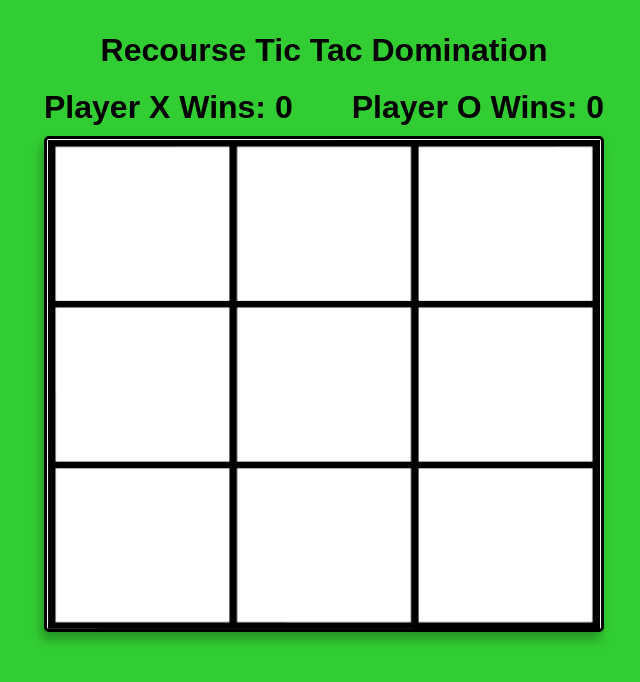
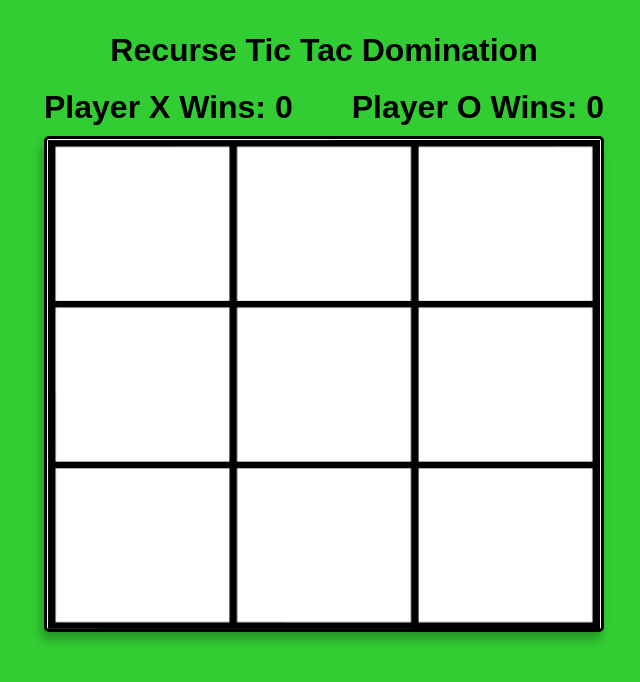
Before and after one commit to afitzmaurice38/RecourseInterviewProject, a website built with Parcel: page index.html in a window 1280 px wide. Shown: the whole page, without its empty margins (316-956 px from the left). Built offline with nearby package versions, Linux system fonts and the light colour scheme.

Commit message:
Fixed spelling error in the title

```diff
--- a/index.html
+++ b/index.html
@@ -7,7 +7,7 @@
     <title>Document</title>
   </head>
   <body>
-    <div id="title"><h1>Recourse Tic Tac Domination</h1></div>
+    <div id="title"><h1>Recurse Tic Tac Domination</h1></div>
     <div id="positioner">
       <div id="root">
         <div>
```
